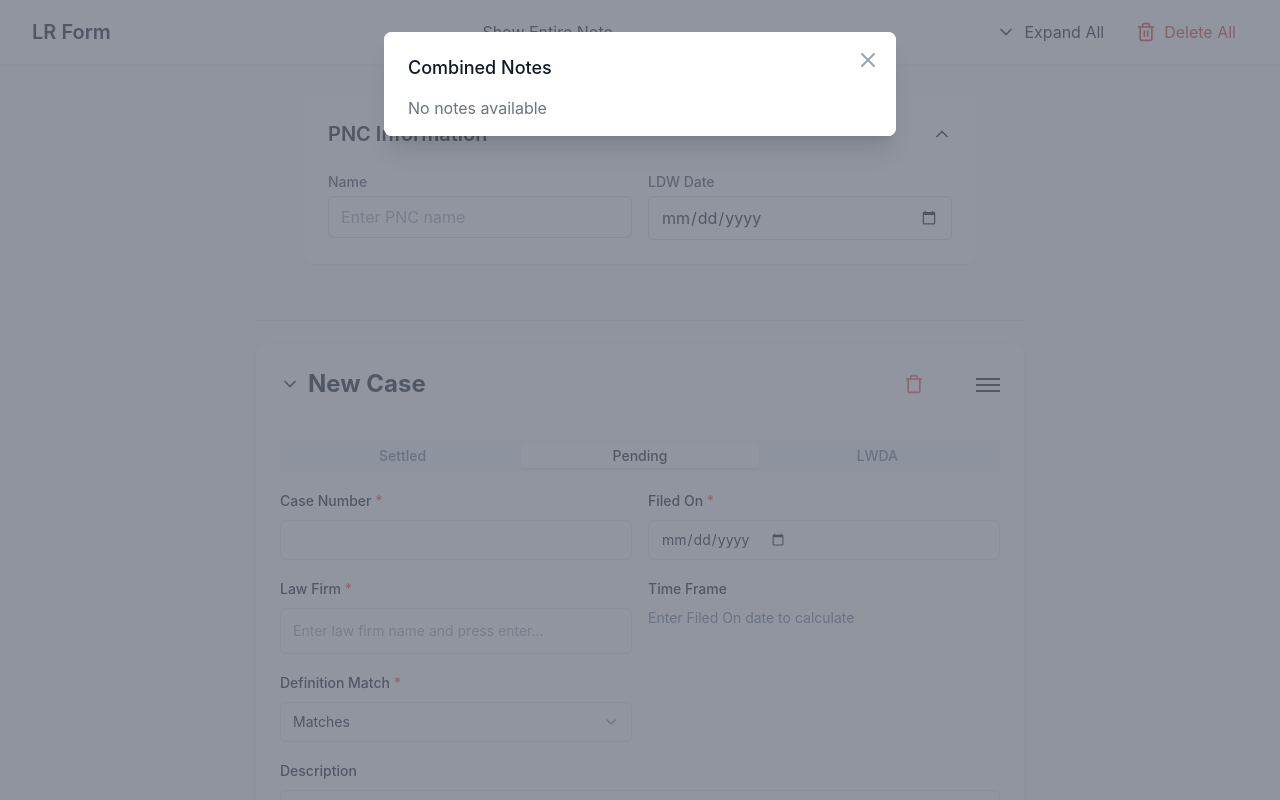
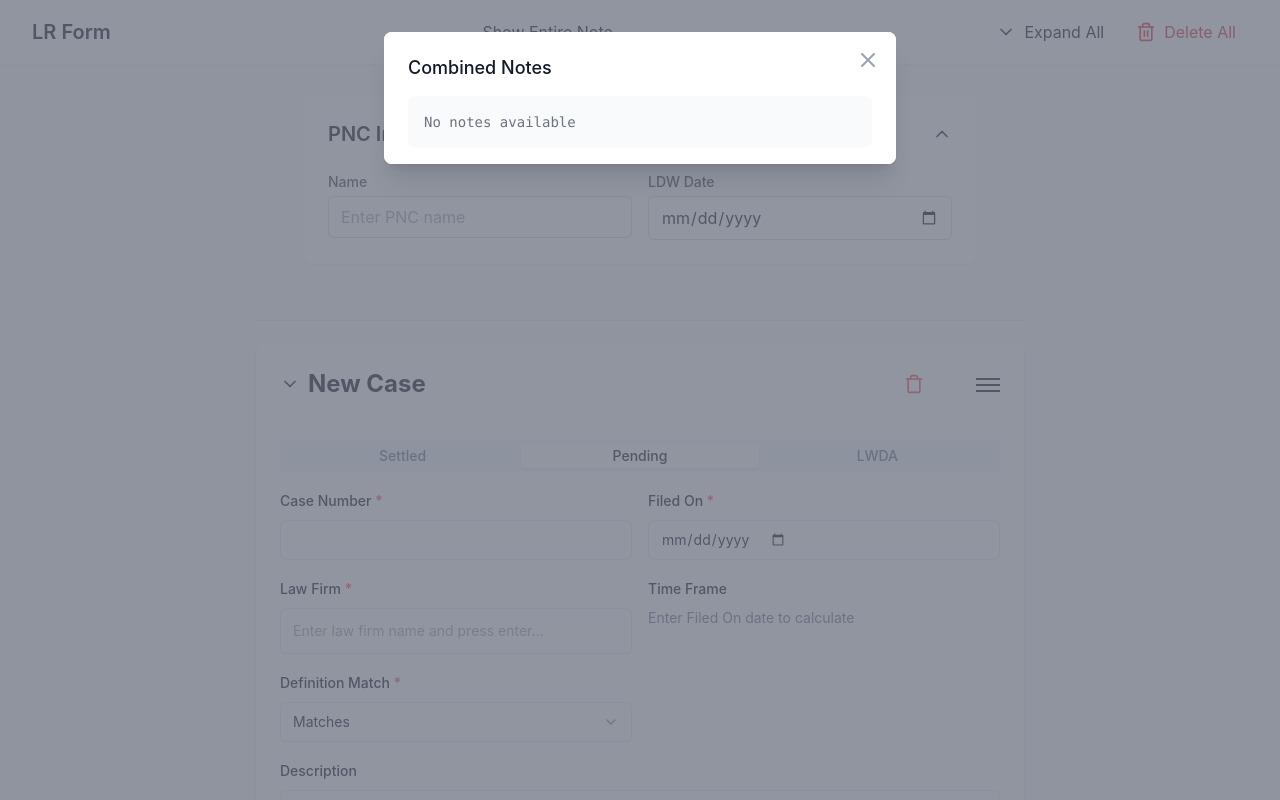
Before and after one commit to Gevork-Manukyan/LR-Form, a React (Vite) app: page / in a window 1280 px wide. Both pictures are taken after a click on the button "Show Entire Note". Shown: the top 800 px of the page. Built offline with nearby package versions, Linux system fonts and the light colour scheme.

Commit message:
updates styling for entire note

```diff
--- a/src/components/ui/NotesModal.tsx
+++ b/src/components/ui/NotesModal.tsx
@@ -9,10 +9,11 @@ export function NotesModal({ isOpen, onClose }: NotesModalProps) {
   return (
     <Modal isOpen={isOpen} onClose={onClose} title="Combined Notes">
       <div className="mt-4">
-        {/* Notes content will go here */}
-        <div className="space-y-4">
-          {/* Placeholder for notes */}
-          <p className="text-gray-500">No notes available</p>
+        <div className="p-4 bg-gray-50 rounded-lg">
+          <div className="font-mono text-sm whitespace-pre-wrap">
+            {/* Placeholder for notes */}
+            <p className="text-gray-500">No notes available</p>
+          </div>
         </div>
       </div>
     </Modal>
```
